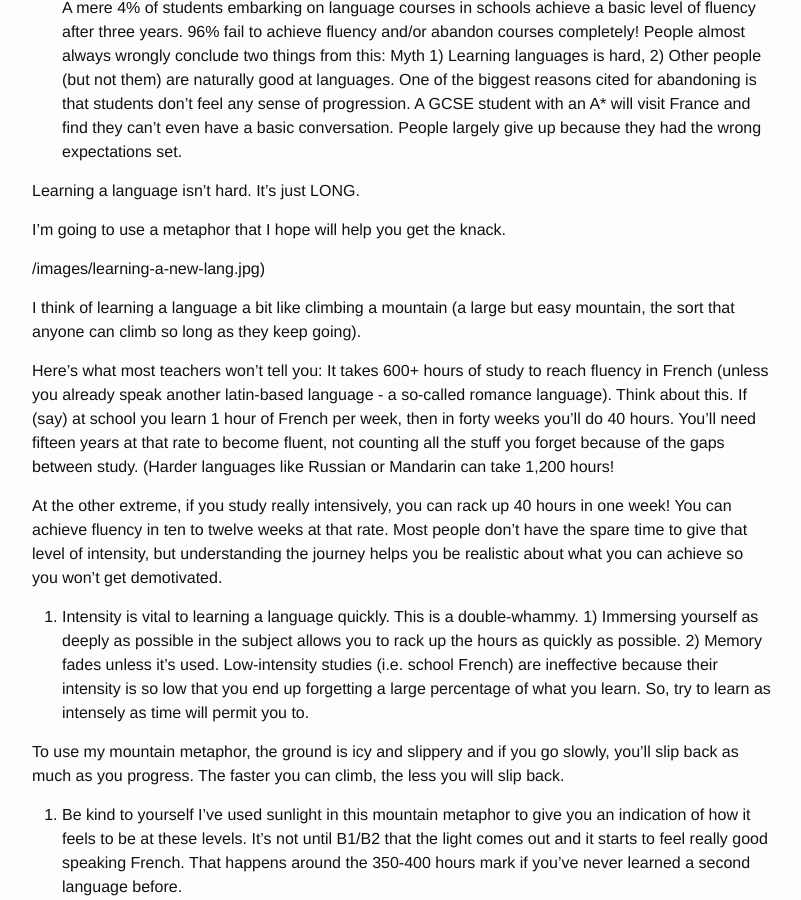
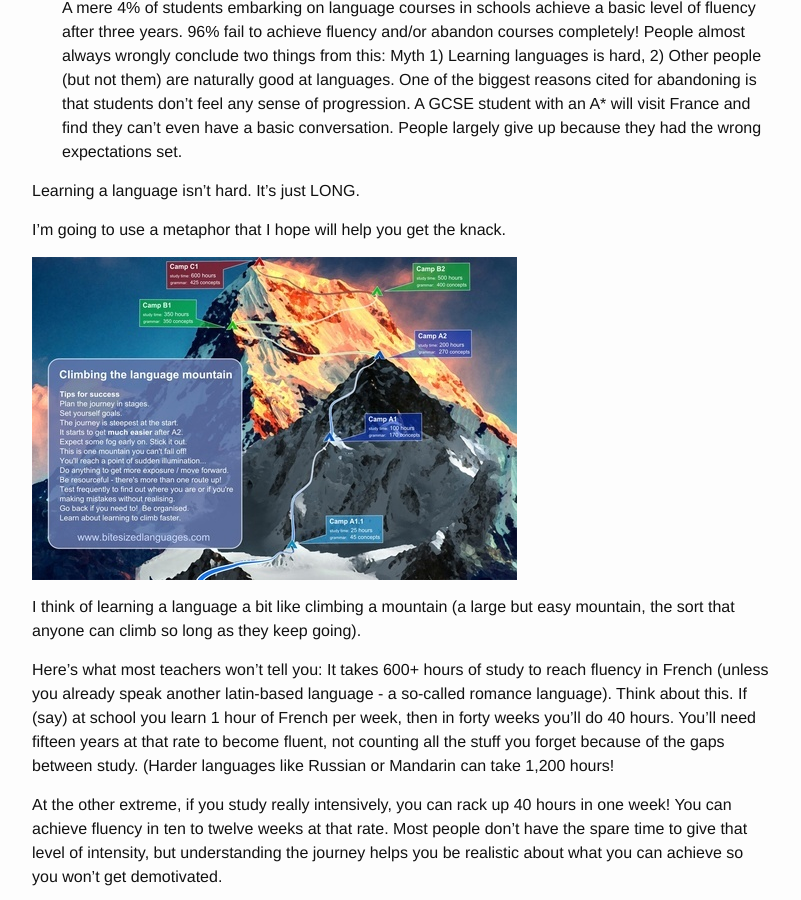
Before and after one commit to quangnd/quangnd.github.io, a Jekyll site: the page built from _posts/2016-04-03-learning-a-new-language.markdown, in a window 1280 px wide and 900 px high, scrolled down 420 px. Shown: the whole window, without its empty margins (238-1039 px from the left). Built offline with Jekyll 4.4.1, drawn with Linux system fonts in a browser that asks for light colours.

Commit message:
Updated 2016-04-03-learning-a-new-language.markdown

```diff
--- a/_posts/2016-04-03-learning-a-new-language.markdown
+++ b/_posts/2016-04-03-learning-a-new-language.markdown
@@ -16,7 +16,7 @@ Learning a language isn't hard.  It's just LONG.
 
 I'm going to use a metaphor that I hope will help you get the knack.
 
-{{site.baseurl}}/images/learning-a-new-lang.jpg)
+![Learning a new language]({{site.baseurl}}/images/learning-a-new-lang.jpg)
 
 I think of learning a language a bit like climbing a mountain (a large but easy mountain, the sort that anyone can climb so long as they keep going).
 
```
